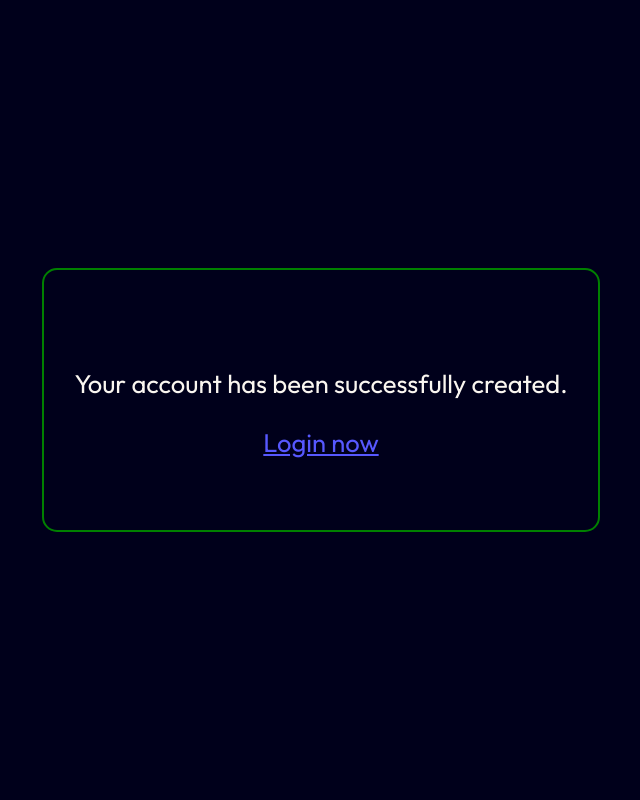
After one commit to IHaveTheSourceCode/witchcraft-store, a PHP site: page /register-successful.php in a window 1280 px wide. The commit adds this page. Shown: the whole page, without its empty margins (319-959 px from the left). Run offline with PHP 8.4, Linux system fonts and the light colour scheme.

Commit message:
added headers for pointing to sites after successful or failed login

```diff
--- /dev/null
+++ b/register-successful.php
@@ -0,0 +1,17 @@
+<!DOCTYPE html>
+<html lang="en">
+<head>
+    <meta charset="UTF-8">
+    <meta name="viewport" content="width=device-width, initial-scale=1.0">
+    <title>registration successful</title>
+    <link rel="stylesheet" href="style.css">
+</head>
+<body>
+    <div id="register-card-wrapper-successful">
+        <div id="register-card">
+            <p>Your account has been successfully created.</p>
+            <a href="./login.php">Login now</a>
+        </div>
+    </div>
+</body>
+</html>
--- a/style.css
+++ b/style.css
@@ -469,3 +469,34 @@ form input:user-invalid{
     margin-top: -15px;
     margin-bottom: 10px;
 }
+
+#register-card-wrapper-error{
+    display: flex;
+    align-items: center;
+    align-self: center;
+    border: 2px solid red;
+    border-radius: 15px;
+    height: 200px;
+    padding: 30px;
+    font-size: 1.6rem;
+}
+
+#register-card-wrapper-successful{
+    display: flex;
+    align-items: center;
+    align-self: center;
+    border: 2px solid green;
+    border-radius: 15px;
+    height: 200px;
+    padding: 30px;
+    font-size: 1.6rem;
+}
+
+#register-card{
+    justify-items: center;
+}
+
+#register-card > a{
+    text-decoration: underline;
+    color: var(--color-active);
+}
```
Also changed, not shown: add_user.php (+24 -6 lines), register-error.php (added, +17 -0 lines), validate-form.js (+0 -12 lines).
